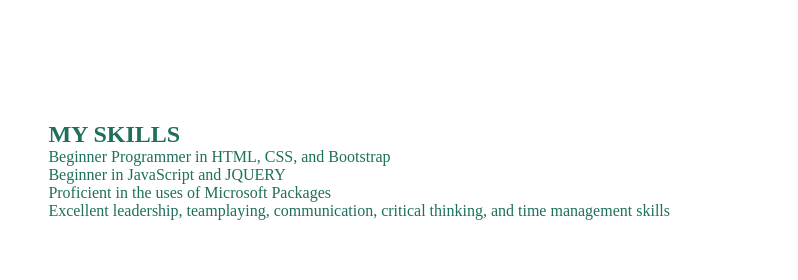
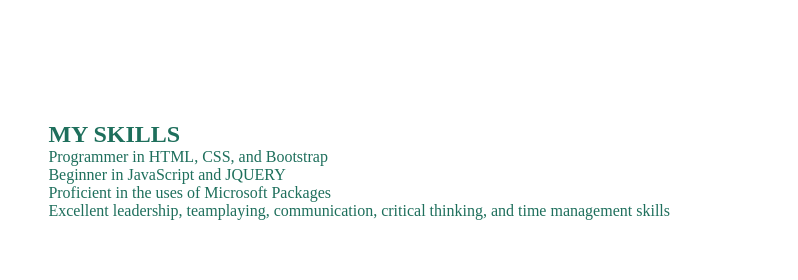
Before and after one commit to Niffythekidd/niffythekidd.github.io, a plain HTML site: page index.html in a window 1280 px wide. Shown: the part 1121-1401 px from the top of the page, 482-1280 px from the left. Drawn offline with Linux system fonts and the light colour scheme; a web font is replaced by a local one.

Commit message:
Update index.html

```diff
--- a/index.html
+++ b/index.html
@@ -113,7 +113,7 @@
       </div>
       <div class="stext">
         <h2>MY SKILLS</h2>
-         <p>Beginner Programmer in HTML, CSS, and Bootstrap</p>
+         <p>Programmer in HTML, CSS, and Bootstrap</p>
          <p>Beginner in JavaScript and JQUERY</p>
          <p>Proficient in the uses of Microsoft Packages</p>
          <p>Excellent leadership, teamplaying, communication, critical thinking, and time management skills</p>
```
